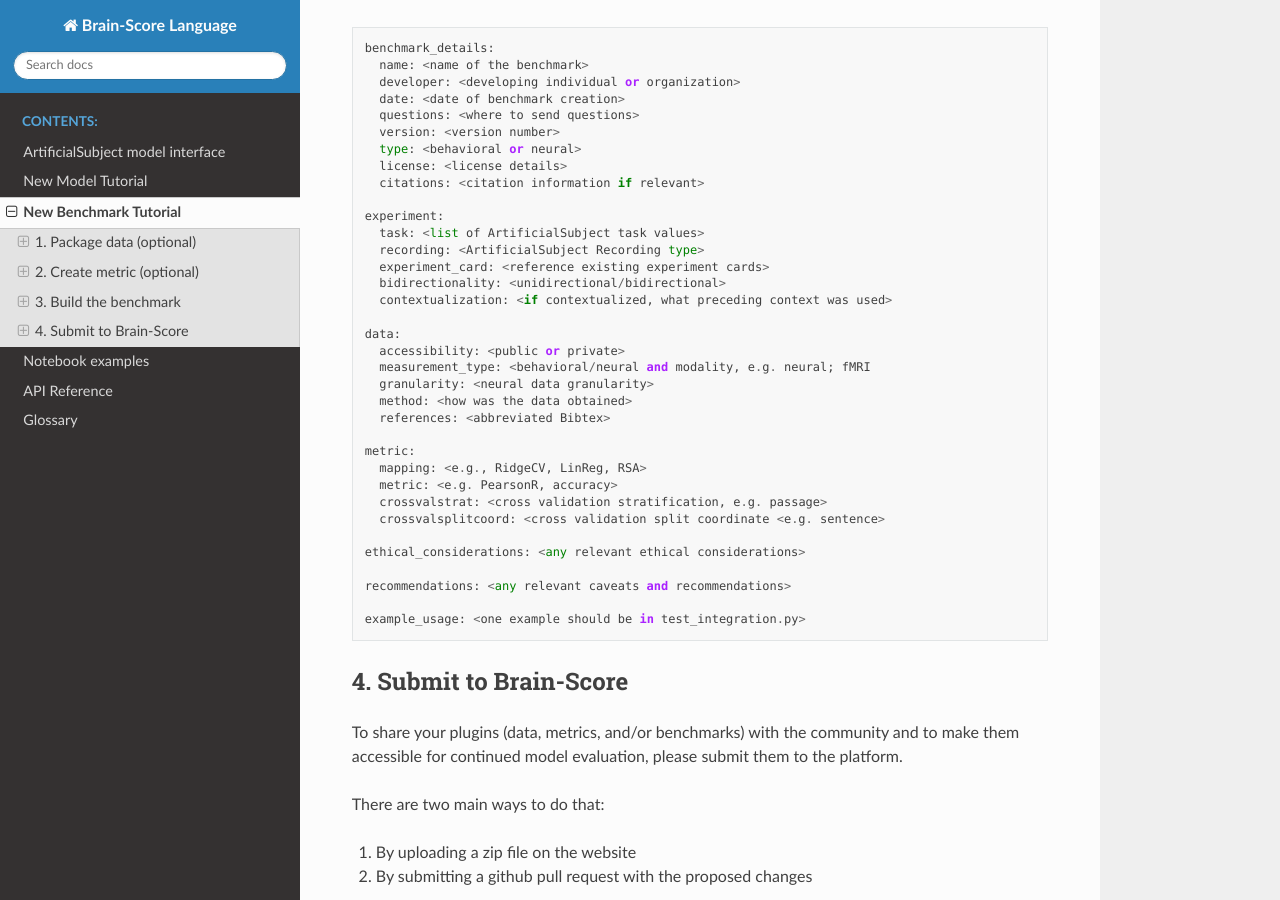
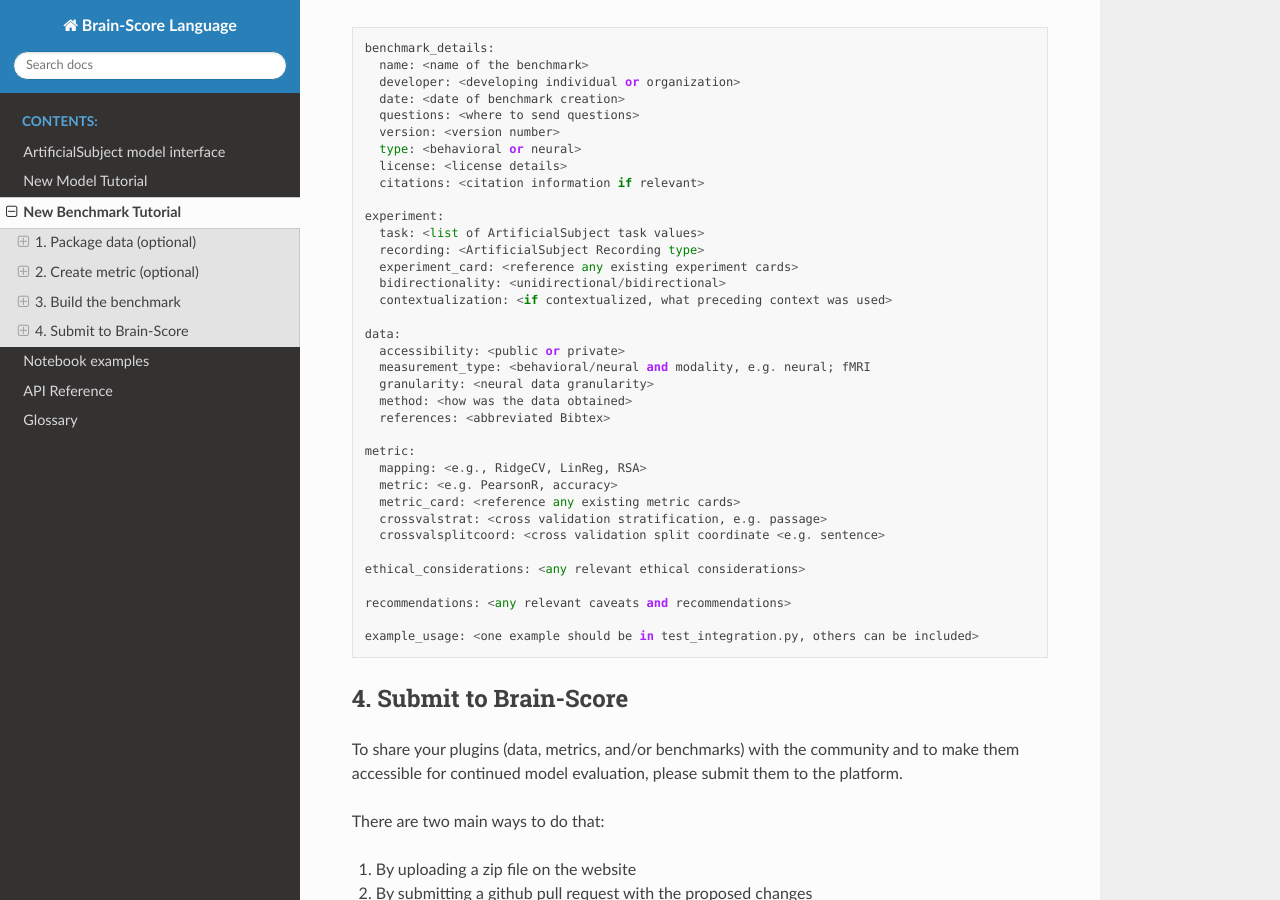
Before and after one commit to brain-score/language, a Sphinx documentation site: the page built from docs/source/modules/benchmark_tutorial.rst, in a window 1280 px wide and 900 px high, scrolled down 6429 px. Built offline with Sphinx 7.4.7 and the Read the Docs theme 2.0.0, drawn with Linux system fonts in a browser that asks for light colours; some of the changed lines change nothing that is shown.

Commit message:
fixing details
fixing details

```diff
--- a/docs/source/modules/benchmark_tutorial.rst
+++ b/docs/source/modules/benchmark_tutorial.rst
@@ -359,7 +359,7 @@ As part of your README.md file, please include a YAML section using the followin
       experiment:
         task: <list of ArtificialSubject task values>
         recording: <ArtificialSubject Recording type>
-        experiment_card: <reference existing experiment cards>
+        experiment_card: <reference any existing experiment cards>
         bidirectionality: <unidirectional/bidirectional>
         contextualization: <if contextualized, what preceding context was used>
 
@@ -373,6 +373,7 @@ As part of your README.md file, please include a YAML section using the followin
       metric:
         mapping: <e.g., RidgeCV, LinReg, RSA>
         metric: <e.g. PearsonR, accuracy>
+        metric_card: <reference any existing metric cards>
         crossvalstrat: <cross validation stratification, e.g. passage>
         crossvalsplitcoord: <cross validation split coordinate <e.g. sentence>
 
@@ -380,7 +381,7 @@ As part of your README.md file, please include a YAML section using the followin
 
       recommendations: <any relevant caveats and recommendations>
 
-      example_usage: <one example should be in test_integration.py>
+      example_usage: <one example should be in test_integration.py, others can be included>
 
 4. Submit to Brain-Score
 ========================
```
